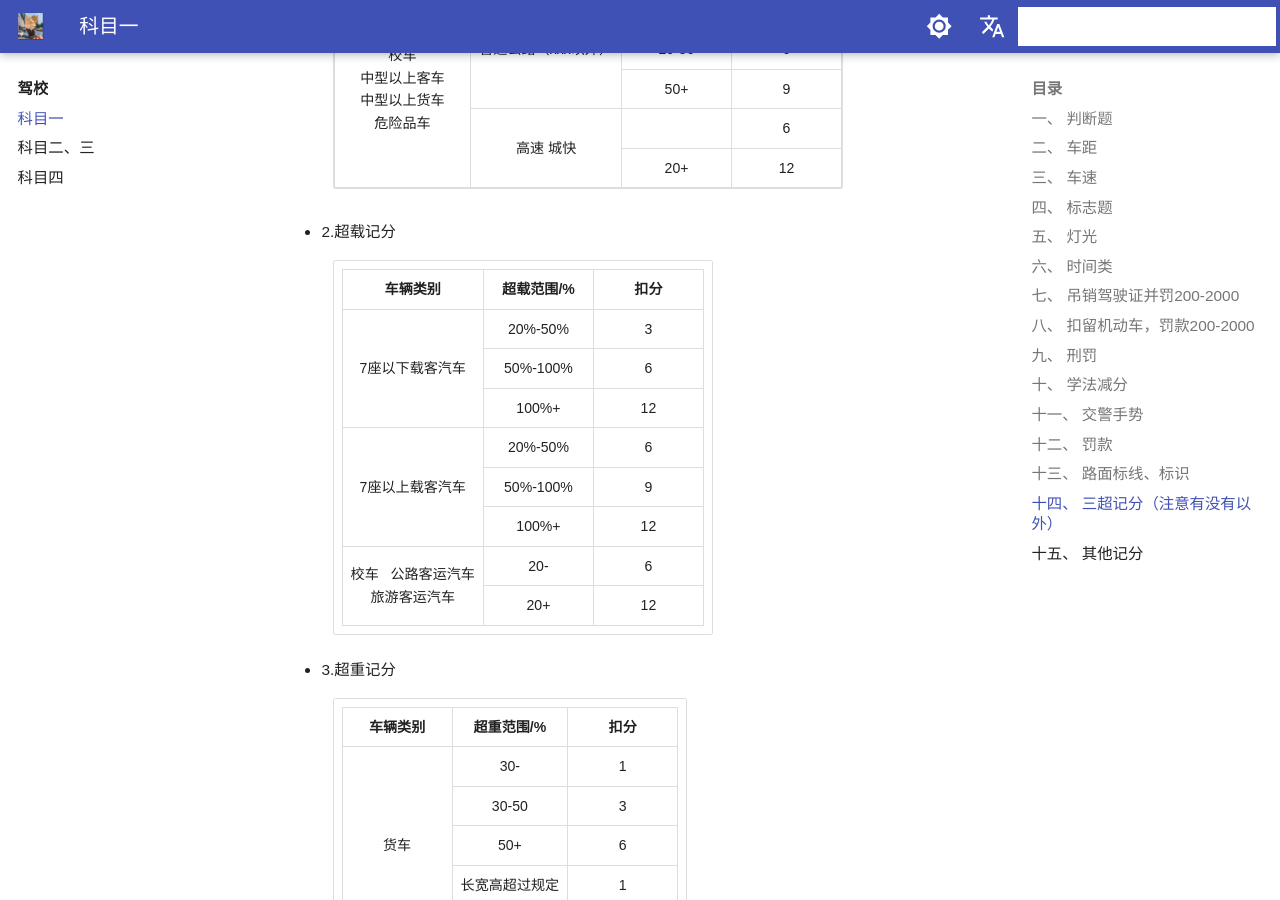
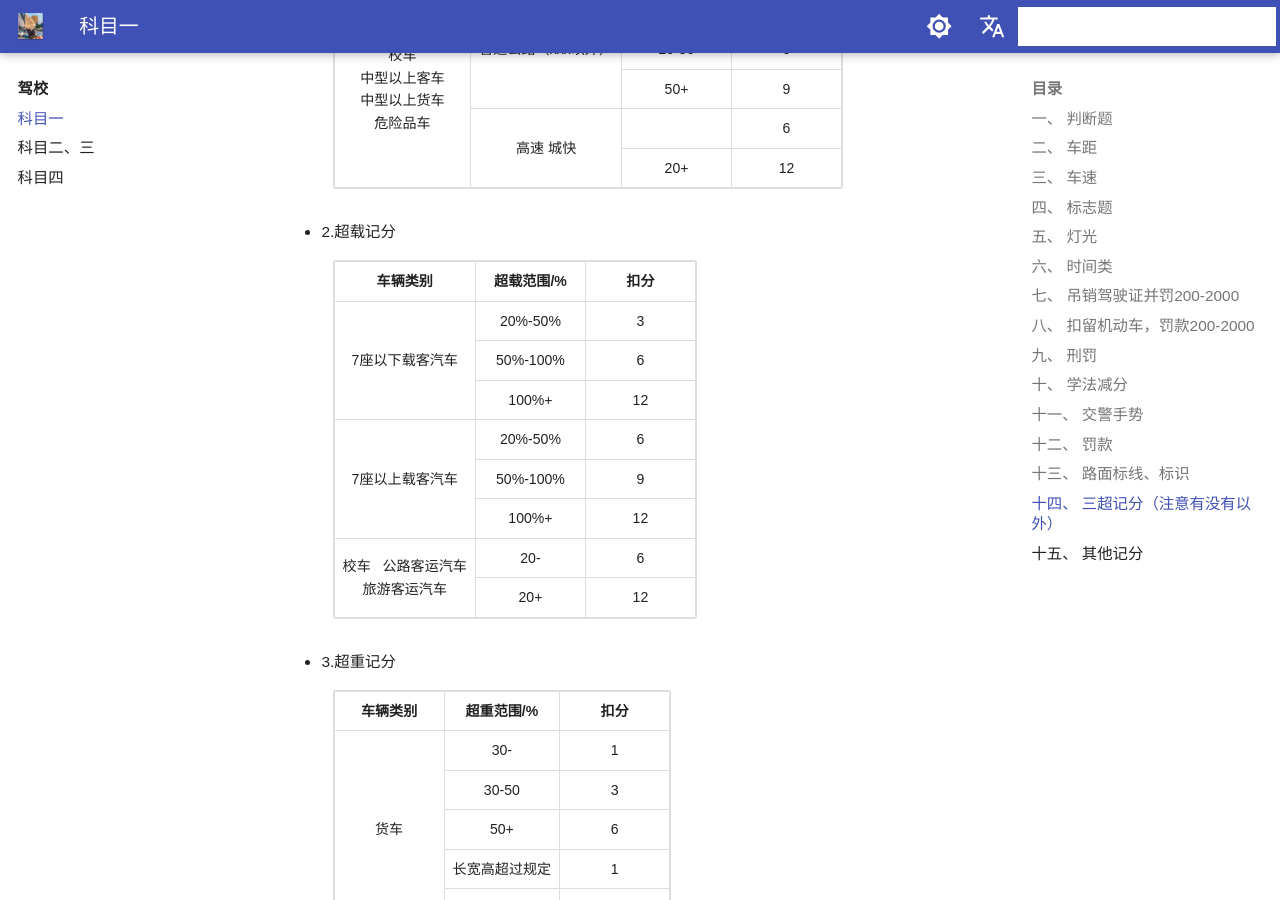
Before and after one commit to xinchen-sea/xinchen-sea.github.io, an MkDocs documentation site: the page built from docs/drivinglicense/object1.md, in a window 1280 px wide and 900 px high, scrolled down 4337 px. Built offline with MkDocs 1.6.1 and Material for MkDocs 9.7.7, drawn with Linux system fonts in a browser that asks for light colours; some web fonts are replaced; plug-ins that fetch from the network failed and are left out; comment, search, counter and statistics services are not loaded.

Commit message:
Update object1.md

```diff
--- a/docs/drivinglicense/object1.md
+++ b/docs/drivinglicense/object1.md
@@ -188,7 +188,7 @@
   - 2.超载记分
 
    <div class="table-indent">
-   <table  style="border: 1px solid #ddd; padding: 8px; text-align: center; vertical-align: middle;">
+   <table  style="width: 100%; border-collapse: collapse; border: 1px solid #ddd;">
 	<thead>
 	<tr>
 		<th  style="border: 1px solid #ddd; padding: 8px; text-align: center; vertical-align: middle;">车辆类别</th>
@@ -241,7 +241,7 @@
   - 3.超重记分
 
    <div class="table-indent">
-   <table style="border: 1px solid #ddd; padding: 8px; text-align: center; vertical-align: middle;">
+   <table style="width: 100%; border-collapse: collapse; border: 1px solid #ddd;">
 	<thead>
 	<tr>
 		<th  style="border: 1px solid #ddd; padding: 8px; text-align: center; vertical-align: middle;">车辆类别</th>
@@ -340,7 +340,7 @@
   7.   号牌扣分
 
    <div class="table-indent">
-   <table style="border: 1px solid #ddd; padding: 8px; text-align: center; vertical-align: middle;">
+   <table style="width: 100%; border-collapse: collapse; border: 1px solid #ddd;">
 	<thead>
 	<tr>
 		<th  style="border: 1px solid #ddd; padding: 8px; text-align: center; vertical-align: middle;">类别</th>
@@ -368,7 +368,7 @@
   8.	高速违法
 
    <div class="table-indent">
-   <table style="border: 1px solid #ddd; padding: 8px; text-align: center; vertical-align: middle;">
+   <table style="width: 100%; border-collapse: collapse; border: 1px solid #ddd;">
 	<thead>
 	<tr>
 		<th  style="border: 1px solid #ddd; padding: 8px; text-align: center; vertical-align: middle;">类别</th>
```
